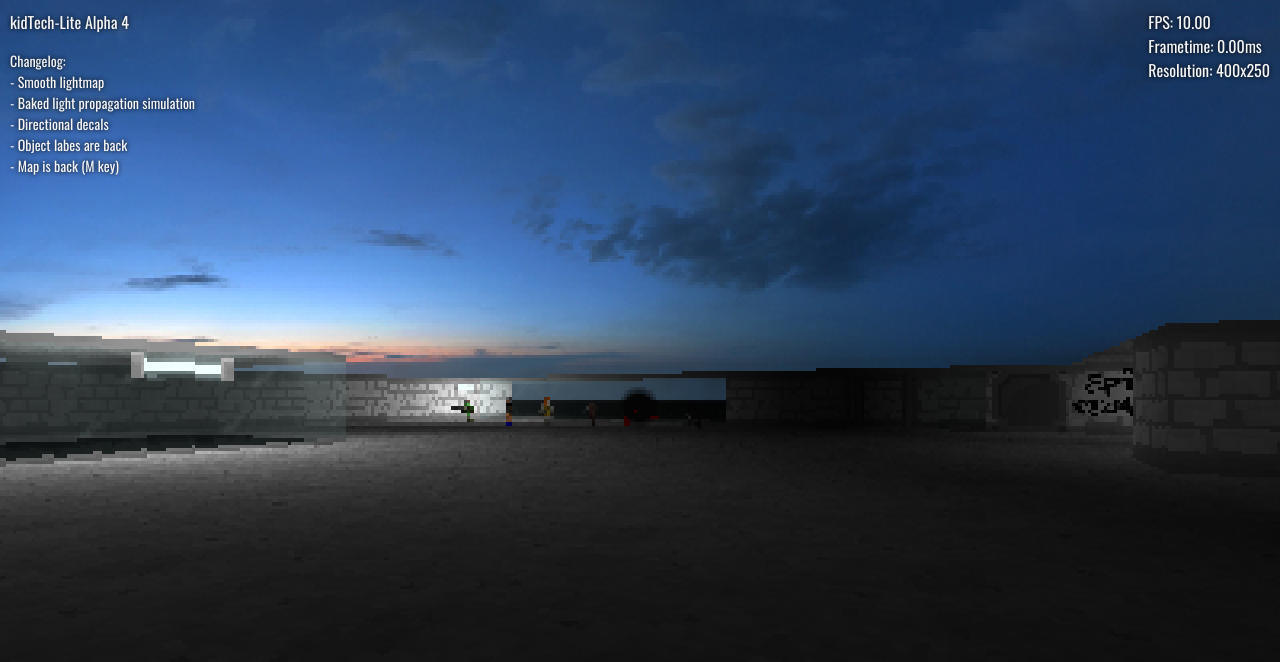
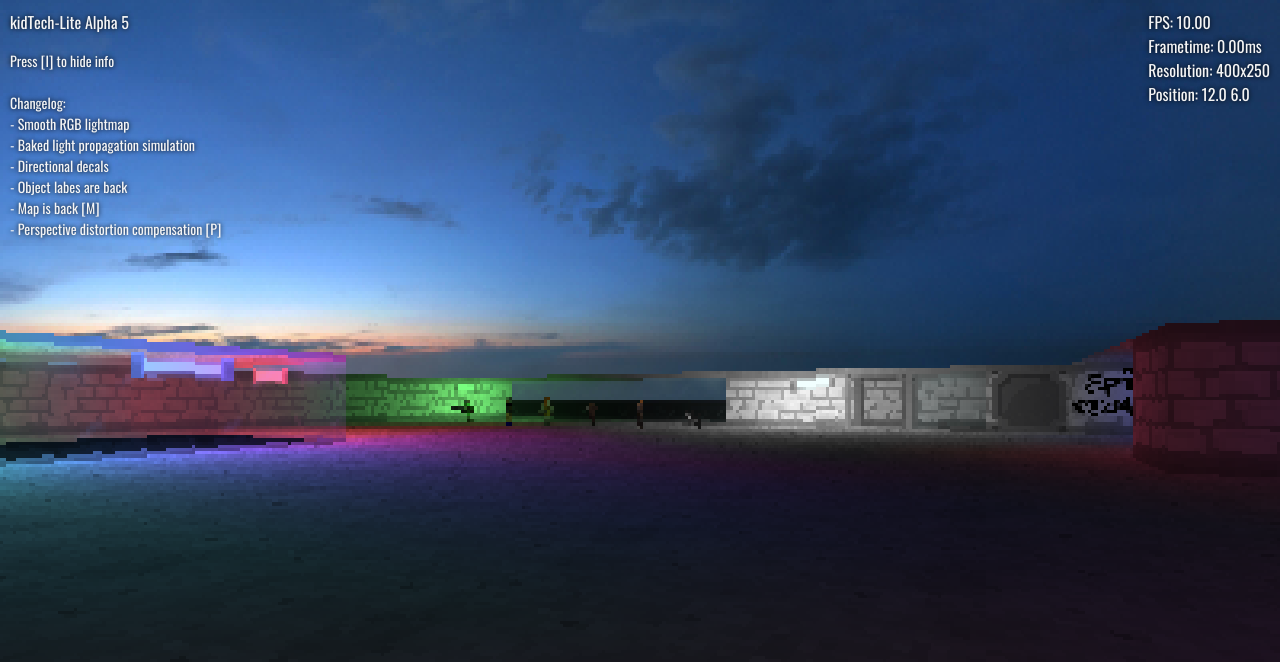
Before and after one commit to CoffeeBeanum/kidTech-Lite, a plain HTML site: page index.html in a window 1280 px wide. Drawn offline with Linux system fonts and the light colour scheme; animation ran at ten frames a second.

Commit message:
Add RGB lighting. Optimize light propagation simulation. Add ambient light. Add perspective distortion compensation.

```diff
--- a/index.css
+++ b/index.css
@@ -11,6 +11,8 @@
 body, html {
     height: 100%;
     font-family: 'Oswald', sans-serif;
+    overflow: hidden;
+    background-color: black;
 }
 
 canvas {
@@ -23,7 +25,7 @@ canvas {
     image-rendering: pixelated; /* Firefox */
 }
 
-.debug-label {
+.info-label {
     position: absolute;
     top: 10px
 }
@@ -50,7 +52,7 @@ canvas {
     right: 10px;
 }
 
-#debug-label-container {
+#info-label-container {
     position: absolute;
     right: 0;
     top: 0;
--- a/index.html
+++ b/index.html
@@ -15,10 +15,10 @@
 <canvas id='canvas'></canvas>
 <canvas id='uiCanvas'></canvas>
 
-<div id="debug-label-container">
-    <div class="debug-label" id="info-label">kidTech-Lite Alpha 4</div>
-    <div class="debug-label" id="changelog-label">Changelog:<br>- Smooth lightmap<br>- Baked light propagation simulation<br>- Directional decals<br>- Object labes are back<br>- Map is back (M key)</div>
-    <div class="debug-label" id="fps-label">FPS: </div>
+<div id="info-label-container">
+    <div class="info-label" id="info-label">kidTech-Lite Alpha 5</div>
+    <div class="info-label" id="changelog-label">Press [I] to hide info<br><br>Changelog:<br>- Smooth RGB lightmap<br>- Baked light propagation simulation<br>- Directional decals<br>- Object labes are back<br>- Map is back [M]<br>- Perspective distortion compensation [P]</div>
+    <div class="info-label" id="fps-label">FPS: </div>
 </div>
 
 <script src="js/textures.js"></script>
--- a/js/blockProperties.js
+++ b/js/blockProperties.js
@@ -1,3 +1,3 @@
 var transparentBlocks = [0, 2, 3, 5];
-var nonSolidBlocks = [0, 2, 5];
+var nonSolidBlocks = [0, 2, 9];
 var mergeableBlocks = [3];
--- a/js/constants.js
+++ b/js/constants.js
@@ -6,7 +6,7 @@ var piRatio = Math.PI / 180;
 var presetWorld = {
     'walls': [
         [1,1,1,1,1,1,1,1,1,1,1,1,1,1,1,1,1,1,1,1,1,1,1,1,1,1,1],
-        [1,1,0,0,0,0,1,0,0,5,5,0,0,0,0,0,5,5,0,0,1,2,2,2,2,2,1],
+        [1,1,0,0,0,0,1,0,0,2,2,0,0,0,0,0,2,2,0,0,1,2,2,2,2,2,1],
         [1,1,0,0,0,0,1,0,1,3,3,3,3,2,3,3,3,3,1,0,1,2,2,2,2,2,1],
         [1,1,0,0,0,0,1,0,0,0,0,0,0,0,0,0,0,0,0,0,1,2,2,2,2,2,1],
         [1,1,0,0,0,0,1,0,0,0,0,0,0,0,0,0,0,0,0,0,1,2,2,2,2,2,1],
@@ -14,7 +14,7 @@ var presetWorld = {
         [1,3,0,0,0,0,0,0,0,0,0,0,0,0,0,0,0,0,0,0,1,1,1,2,1,1,1],
         [1,2,0,0,0,0,0,0,0,0,0,0,0,0,0,0,0,0,0,0,1,1,0,0,0,1,0],
         [0,1,0,0,0,0,0,0,0,0,0,0,0,0,0,0,0,0,0,0,1,1,0,1,1,1,0],
-        [0,1,0,0,0,0,0,0,0,0,0,0,0,0,0,0,0,0,0,0,1,1,0,0,0,1,0],
+        [0,1,0,0,0,0,0,0,0,0,0,0,0,0,0,0,0,0,0,0,1,1,0,0,1,1,0],
         [0,3,0,0,0,0,0,0,0,0,0,0,0,0,0,0,0,0,0,0,1,1,1,2,1,1,0],
         [0,3,0,0,0,0,0,0,0,0,0,0,0,0,0,0,0,0,0,0,0,0,0,0,0,1,0],
         [0,3,0,0,0,0,0,0,3,3,3,0,0,0,0,0,0,0,0,0,0,0,0,0,0,1,0],
@@ -48,7 +48,7 @@ var presetWorld = {
         [0,0,0,0,0,0,0,0,0,0,0,0,0,0,0,0,0,0,0,0,0,0,0,0,0,0,0],
         [0,0,4,4,4,4,0,4,4,4,4,4,4,4,4,4,4,4,4,4,0,4,4,4,4,4,0],
         [0,0,4,4,4,4,0,5,0,3,3,3,3,2,3,3,3,3,0,5,0,4,4,4,4,4,0],
-        [0,0,4,4,4,4,0,0,0,0,0,0,0,0,0,0,0,0,0,0,0,4,4,4,4,4,0],
+        [0,0,4,4,4,4,0,0,0,0,0,0,0,0,0,0,0,0,0,0,0,4,4,0,4,4,0],
         [0,0,4,4,4,4,0,0,0,0,0,0,0,0,0,0,0,0,0,0,0,4,4,4,4,4,0],
         [0,0,0,0,0,0,0,0,0,0,0,0,0,0,0,0,0,0,0,0,0,4,4,4,4,4,0],
         [0,4,0,0,0,0,0,0,0,0,0,0,0,0,0,0,0,0,0,0,0,0,0,4,0,0,0],
@@ -66,38 +66,46 @@ var presetWorld = {
     ],
     'lightmap': [],
     'decals': [
-        {'type':2,'x':1,'y':1},
-        {'type':1,'x':1,'y':2},
-        {'type':0,'x':1,'y':3},
-        {'type':6,'x':1,'y':4},
+        {'type':7,'x':3,'y':0}, // alpha-test
+        {'type':2,'x':1,'y':1}, // art-engie
+        {'type':1,'x':1,'y':2}, // art-vobla
+        {'type':0,'x':1,'y':3}, // art-landscape
+        {'type':6,'x':1,'y':4}, // epic_decals
+        {'type':3,'x':11,'y':2}, // warning
+        {'type':3,'x':15,'y':2}, // warning
+        {'type':7,'x':10,'y':2}, // alpha-test
+        {'type':2,'x':21,'y':8}, // art-engie
+        {'type':5,'x':22,'y':10,'face':3}, // lag-room
+        // metal-plates
         {'type':4,'x':1,'y':5},
-        {'type':3,'x':11,'y':2},
-        {'type':3,'x':15,'y':2},
-        {'type':7,'x':10,'y':2},
-        {'type':2,'x':21,'y':8},
         {'type':4,'x':6,'y':2},
         {'type':4,'x':8,'y':2},
         {'type':4,'x':18,'y':2},
         {'type':4,'x':20,'y':10},
-        {'type':5,'x':23,'y':8},
-        {'type':7,'x':3,'y':0},
-        // Lights
+        // lamps
         {'type':8,'x':2,'y':0,'face':3},
         {'type':8,'x':5,'y':0,'face':3},
+        {'type':8,'x':1,'y':8,'face':2},
+        {'type':8,'x':6,'y':1,'face':2},
+        {'type':8,'x':20,'y':1,'face':0},
+        {'type':8,'x':13,'y':2,'face':3},
         {'type':8,'x':20,'y':6,'face':0},
-        {'type':8,'x':19,'y':17,'face':1},
         {'type':8,'x':1,'y':16,'face':2},
-        {'type':8,'x':20,'y':13,'face':0},
-        {'type':8,'x':9,'y':12,'face':1}
+        {'type':8,'x':20,'y':13,'face':2},
+        {'type':8,'x':8,'y':13,'face':0},
+        {'type':8,'x':9,'y':12,'face':1},
+        {'type':8,'x':10,'y':13,'face':2},
+        {'type':8,'x':23,'y':0,'face':3}
     ],
     'objects': [
         {'name':'Doom guy','x':2.5,'y':15.5,'rotation':0,'type':0},
         {'name':'Nazi dude','x':2.5,'y':14.5,'rotation':0,'type':1},
         {'name':'Orman Ablo','x':2.5,'y':13.5,'rotation':0,'type':2},
         {'name':'The Famous Shpee','x':2.5,'y':12.5,'rotation':0,'type':3},
-        {'name':'Blood ghoul','x':2.5,'y':11.5,'rotation':0,'type':4},
+        {'name':'Engineer TF2','x':2.5,'y':11.5,'rotation':0,'type':6},
         {'name':'Cat','x':2.5,'y':10.5,'rotation':0,'type':5},
-        {'name':'','x':21.5,'y':5.5,'rotation':315,'type':6},
+        {'name':'','x':24.7,'y':7.7,'rotation':225,'type':6},
+        {'name':'','x':21.5,'y':5.5,'rotation':315,'type':4}
     ],
     'portals': [
         [{'x':20,'y':24},{'x':19,'y':34}],
@@ -110,13 +118,19 @@ var presetWorld = {
         [{'x':16,'y':1},{'x':11,'y':1}]
     ],
     'lights': [
-        {'intensity':1,'x':2,'y':0,'face':3},
-        {'intensity':1,'x':5,'y':0,'face':3},
-        {'intensity':1,'x':20,'y':6,'face':0},
-        {'intensity':1,'x':19,'y':17,'face':1},
-        {'intensity':1,'x':1,'y':16,'face':2},
-        {'intensity':1,'x':20,'y':13,'face':0},
-        {'intensity':1,'x':9,'y':12,'face':1}
+        {'intensity':{'r':0,'g':0,'b':1.5},'x':2,'y':0,'face':3},
+        {'intensity':{'r':1.5,'g':0,'b':0},'x':5,'y':0,'face':3},
+        {'intensity':{'r':1,'g':1,'b':1},'x':1,'y':8,'face':2},
+        {'intensity':{'r':0.4,'g':0,'b':0.4},'x':6,'y':1,'face':2},
+        {'intensity':{'r':0.4,'g':0,'b':0.4},'x':20,'y':1,'face':0},
+        {'intensity':{'r':1,'g':0,'b':1},'x':13,'y':2,'face':3},
+        {'intensity':{'r':0.4,'g':0.4,'b':0.4},'x':20,'y':6,'face':0},
+        {'intensity':{'r':0.5,'g':1,'b':0.5},'x':1,'y':16,'face':2},
+        // {'intensity':{'r':1,'g':0,'b':0},'x':20,'y':13,'face':2},
+        {'intensity':{'r':1.5,'g':0,'b':0},'x':8,'y':13,'face':0},
+        {'intensity':{'r':0,'g':0,'b':1.5},'x':9,'y':12,'face':1},
+        {'intensity':{'r':0,'g':1.5,'b':0},'x':10,'y':13,'face':2},
+        {'intensity':{'r':1,'g':0,'b':0},'x':23,'y':0,'face':3}
     ]
 }
 
@@ -181,12 +195,11 @@ function initializeWorld() {
                 1: getPresetLightmapCell(x+1, y),
                 2: getPresetLightmapCell(x+1, y+1),
                 3: getPresetLightmapCell(x,   y+1),
-                'average': 0,
+                'average': {'r':0,'g':0,'b':0},
                 'uniform': true
             };
 
-            cell.lightmap.average = (cell.lightmap[0] + cell.lightmap[1] + cell.lightmap[2] + cell.lightmap[3]) / 4;
-            cell.lightmap.uniform = (cell.lightmap[0] === cell.lightmap[1] && cell.lightmap[0] === cell.lightmap[2] && cell.lightmap[0] === cell.lightmap[3]);
+            calculateAverageLightmap(cell.lightmap);
 
             setWorldCell(x, y, cell);
         }
@@ -198,14 +211,27 @@ function initializeWorld() {
 const maxLightRefineIterations = 10;
 const lightCellFalloff = 0.7;
 const lightDiagonalFalloffFactor = 0.8;
-const ambientLightLevel = 0;
+const baseLightLevel = {'r':0,'g':0,'b':0};
+const ambientLightLevel = {'r':0.1,'g':0.1,'b':0.15};
 let tempLightmap = [];
 
 function simulateLightPropagation() {
     const lightmapHeight = presetWorld.walls.length + 1;
     const lightmapWidth = presetWorld.walls[0].length + 1;
 
-    presetWorld.lightmap = Array(lightmapHeight * lightmapWidth).fill(ambientLightLevel);
+    presetWorld.lightmap = Array(lightmapHeight * lightmapWidth).fill(baseLightLevel);
+
+    for (let y = 0; y < world.height; y++) {
+        for (let x = 0; x < world.width; x++) {
+            let cell = getWorldCell(x, y);
+            if (cell.transparent && cell.ceiling === 0) {
+                setPresetLightmapCell(x,   y,   ambientLightLevel);
+                setPresetLightmapCell(x+1, y,   ambientLightLevel);
+                setPresetLightmapCell(x+1, y+1, ambientLightLevel);
+                setPresetLightmapCell(x,   y+1, ambientLightLevel);
+            }
+        }
+    }
 
     for (let i = 0; i < presetWorld.lights.length; i++) {
         let light = presetWorld.lights[i];
@@ -222,72 +248,49 @@ function simulateLightPropagation() {
     }
 
     for (let i = 0; i < maxLightRefineIterations; i++) {
-        tempLightmap = { ...presetWorld.lightmap };
+        tempLightmap = JSON.parse(JSON.stringify(presetWorld.lightmap));
 
         for (let y = 0; y < lightmapHeight; y++) {
             for (let x = 0; x < lightmapWidth; x++) {
-                let lightmapCell = getPresetLightmapCell(x, y);
+                let lightmapCell = { ...getPresetLightmapCell(x, y) };
 
-                if (lightmapCell <= ambientLightLevel) continue;
+                if (lightmapCell.r <= ambientLightLevel.r && lightmapCell.g <= ambientLightLevel.g && lightmapCell.b <= ambientLightLevel.b) continue;
 
                 if (x - 1 >= 0 && x < world.width && y - 1 >= 0 && y < world.height) {
-                    let directIntensity =  lightmapCell * lightCellFalloff;
-                    let diagonalIntensity =  lightmapCell * lightCellFalloff * lightDiagonalFalloffFactor;
-
                     // Direct propagation
+                    lightmapCell.r *= lightCellFalloff;
+                    lightmapCell.g *= lightCellFalloff;
+                    lightmapCell.b *= lightCellFalloff;
 
                     // Up
-                    if (getWorldCell(x - 1, y - 1).transparent || getWorldCell(x, y - 1).transparent) {
-                        if (getPresetLightmapCell(x, y - 1) < directIntensity) setTempLightmapCell(x, y - 1, directIntensity);
-                    }
+                    if (getWorldCell(x - 1, y - 1).transparent || getWorldCell(x, y - 1).transparent) updateLightingCell(x, y - 1, lightmapCell);
 
                     // Left
-                    if (getWorldCell(x - 1, y - 1).transparent || getWorldCell(x - 1, y).transparent) {
-                        if (getPresetLightmapCell(x - 1, y) < directIntensity) setTempLightmapCell(x - 1, y, directIntensity);
-                    }
+                    if (getWorldCell(x - 1, y - 1).transparent || getWorldCell(x - 1, y).transparent) updateLightingCell(x - 1, y, lightmapCell);
 
                     // Right
-                    if (getWorldCell(x, y - 1).transparent || getWorldCell(x, y).transparent) {
-                        if (getPresetLightmapCell(x + 1, y) < directIntensity) setTempLightmapCell(x + 1, y, directIntensity);
-                    }
+                    if (getWorldCell(x, y - 1).transparent || getWorldCell(x, y).transparent) updateLightingCell(x + 1, y, lightmapCell);
 
                     // Down
-                    if (getWorldCell(x - 1, y).transparent || getWorldCell(x, y).transparent) {
-                        if (getPresetLightmapCell(x, y + 1) < directIntensity) setTempLightmapCell(x, y + 1, directIntensity);
-                    }
+                    if (getWorldCell(x - 1, y).transparent || getWorldCell(x, y).transparent) updateLightingCell(x, y + 1, lightmapCell);
 
                     // Diagonal propagation
+                    lightmapCell.r *= lightDiagonalFalloffFactor;
+                    lightmapCell.g *= lightDiagonalFalloffFactor;
+                    lightmapCell.b *= lightDiagonalFalloffFactor;
 
                     // Left-Up
-                    if (getWorldCell(x - 1, y - 1).transparent && (getWorldCell(x - 1, y).transparent || getWorldCell(x, y - 1).transparent)) {
-                        if (getPresetLightmapCell(x - 1, y - 1) < diagonalIntensity) setTempLightmapCell(x - 1, y - 1, diagonalIntensity);
-                    }
+                    if (getWorldCell(x - 1, y - 1).transparent && (getWorldCell(x - 1, y).transparent || getWorldCell(x, y - 1).transparent)) updateLightingCell(x - 1, y - 1, lightmapCell);
 
                     // Right-Up
-                    if (getWorldCell(x, y - 1).transparent && (getWorldCell(x, y).transparent || getWorldCell(x - 1, y - 1).transparent)) {
-                        if (getPresetLightmapCell(x + 1, y - 1) < diagonalIntensity) setTempLightmapCell(x + 1, y - 1, diagonalIntensity);
-                    }
+                    if (getWorldCell(x, y - 1).transparent && (getWorldCell(x, y).transparent || getWorldCell(x - 1, y - 1).transparent)) updateLightingCell(x + 1, y - 1, lightmapCell);
 
                     // Left-Down
-                    if (getWorldCell(x - 1, y).transparent && (getWorldCell(x - 1, y - 1).transparent || getWorldCell(x, y).transparent)) {
-                        if (getPresetLightmapCell(x - 1, y + 1) < diagonalIntensity) setTempLightmapCell(x - 1, y + 1, diagonalIntensity);
-                    }
+                    if (getWorldCell(x - 1, y).transparent && (getWorldCell(x - 1, y - 1).transparent || getWorldCell(x, y).transparent)) updateLightingCell(x - 1, y - 1, lightmapCell);
 
                     // Right-Down
-                    if (getWorldCell(x, y).transparent && (getWorldCell(x, y - 1).transparent || getWorldCell(x - 1, y).transparent)) {
-                        if (getPresetLightmapCell(x + 1, y + 1) < diagonalIntensity) setTempLightmapCell(x + 1, y + 1, diagonalIntensity);
-                    }
+                    if (getWorldCell(x, y).transparent && (getWorldCell(x, y - 1).transparent || getWorldCell(x - 1, y).transparent)) updateLightingCell(x + 1, y + 1, lightmapCell);
                 }
-
-                // for (var offY = -1; offY <= 1; offY++) {
-                //     for (var offX = -1; offX <= 1; offX++) {
-                //         if (offX === 0 && offY === 0) continue;
-                //         if (y + offY < 0 || y + offY > lightmapHeight-1) continue;
-                //         if (x + offX < 0 || x + offX > lightmapWidth-1) continue;
-
-
-                //     }
-                // }
             }
         }
 
@@ -315,14 +318,6 @@ function setPresetLightmapCell(x, y, value) {
     presetWorld.lightmap[y * presetWorld.walls[0].length + x] = value;
 }
 
-function getTempLightmapCell(x, y) {
-    return tempLightmap[y * presetWorld.walls[0].length + x];
-}
-
-function setTempLightmapCell(x, y, value) {
-    tempLightmap[y * presetWorld.walls[0].length + x] = value;
-}
-
 function getWorldCell(x, y) {
     return world.cells[y * world.width + x];
 }
@@ -331,4 +326,25 @@ function setWorldCell(x, y, cell) {
     world.cells[y * world.width + x] = cell;
 }
 
+function calculateAverageLightmap(lightmap) {
+    lightmap.average.r = (lightmap[0].r + lightmap[1].r + lightmap[2].r + lightmap[3].r) / 4;
+    lightmap.average.g = (lightmap[0].g + lightmap[1].g + lightmap[2].g + lightmap[3].g) / 4;
+    lightmap.average.b = (lightmap[0].b + lightmap[1].b + lightmap[2].b + lightmap[3].b) / 4;
+
+    lightmap.uniform = (
+        (lightmap[0].r === lightmap[1].r && lightmap[1].r === lightmap[2].r && lightmap[2].r === lightmap[3].r) &&
+        (lightmap[0].g === lightmap[1].g && lightmap[1].g === lightmap[2].g && lightmap[2].g === lightmap[3].g) &&
+        (lightmap[0].b === lightmap[1].b && lightmap[1].b === lightmap[2].b && lightmap[2].b === lightmap[3].b)
+    );
+}
+
+function updateLightingCell(x, y, value) {
+    let referenceCell = getPresetLightmapCell(x, y);
+    let cell = tempLightmap[(y) * presetWorld.walls[0].length + x];
+
+    if (referenceCell.r < value.r) cell.r = value.r;
+    if (referenceCell.g < value.g) cell.g = value.g;
+    if (referenceCell.b < value.b) cell.b = value.b;
+}
+
 export { world, faceToVertices, DEBUG_SOUND, piRatio }
--- a/js/main.js
+++ b/js/main.js
@@ -1,5 +1,5 @@
 import { world, faceToVertices, piRatio } from './constants.js'
-import { context, canvas, uiContext, uiCanvas, uiScaleFactor, debugSound, fpsLabel, drawDistance, tintStrength, fogStartDistance, maxHorizonSkew, minimapOffset, minimapCellSize, minimapObjectSize, minimapFovSize, minimapFloorColor } from './startSettings.js'
+import { context, canvas, uiContext, uiCanvas, uiScaleFactor, debugSound, debugLabel, changelogLabel, drawDistance, tintStrength, fogStartDistance, maxHorizonSkew, minimapOffset, minimapCellSize, minimapObjectSize, minimapFovSize, minimapFloorColor } from './startSettings.js'
 
 // System lets
 let frameStart;
@@ -78,6 +78,8 @@ function KeyState() {
     this.rightArrow = false;
     this.upArrow = false;
     this.downArrow = false;
+    this.info = true;
+    this.perspective = false;
 }
 
 let currentKeyState = new KeyState();
@@ -222,21 +224,38 @@ function drawFloorPixel(texture, onScreenX, onScreenY, offsetX, offsetY, cell) {
     // Don't draw if resulting alpha is 0
     if (alpha > 0) {
         // Apply lighting
-        let lightingFactor = 1;
+
         if (cell.lightmap.uniform) {
-            lightingFactor = cell.lightmap.average;
-        } else {
-            lightingFactor = (
-                cell.lightmap[0] * (1 - offsetX) * (1 - offsetY) +
-                cell.lightmap[1] * offsetX * (1 - offsetY) +
-                cell.lightmap[2] * offsetX * offsetY +
-                cell.lightmap[3] * (1 - offsetX) * offsetY
+            finalR *= cell.lightmap.average.r;
+            finalG *= cell.lightmap.average.g;
+            finalB *= cell.lightmap.average.b;
+        }else {
+            let inverseOffsetX = (1 - offsetX);
+            let inverseOffsetY = (1 - offsetY);
+            let offsetiXiY = inverseOffsetX * inverseOffsetY;
+            let offsetXiY = offsetX * inverseOffsetY;
+            let offsetXY = offsetX * offsetY;
+            let offsetiXY = inverseOffsetX * offsetY;
+
+            finalR *= (
+                cell.lightmap[0].r * offsetiXiY +
+                cell.lightmap[1].r * offsetXiY +
+                cell.lightmap[2].r * offsetXY +
+                cell.lightmap[3].r * offsetiXY
+            );
+            finalG *= (
+                cell.lightmap[0].g * offsetiXiY +
+                cell.lightmap[1].g * offsetXiY +
+                cell.lightmap[2].g * offsetXY +
+                cell.lightmap[3].g * offsetiXY
+            );
+            finalB *= (
+                cell.lightmap[0].b * offsetiXiY +
+                cell.lightmap[1].b * offsetXiY +
+                cell.lightmap[2].b * offsetXY +
+                cell.lightmap[3].b * offsetiXY
             );
         }
-
-        finalR *= lightingFactor;
-        finalG *= lightingFactor;
-        finalB *= lightingFactor;
 
         // Don't blend if alpha is 1
         if (alpha < 1) {
@@ -566,16 +585,17 @@ function drawScanLine(ray) {
             // Apply lighting
             let faceVertices = faceToVertices(ray.face);
 
-            let lightingFactor = 1;
             if (ray.cell.lightmap.uniform) {
-                lightingFactor = ray.cell.lightmap.average;
-            }else {
-                lightingFactor = ray.cell.lightmap[faceVertices[0]] * ray.textureX + ray.cell.lightmap[faceVertices[1]] * (1 - ray.textureX);
+                finalR *= ray.cell.lightmap.average.r;
+                finalG *= ray.cell.lightmap.average.g;
+                finalB *= ray.cell.lightmap.average.b;
+            } else {
+                let inverseTextureX = (1 - ray.textureX);
+
+                finalR *= ray.cell.lightmap[faceVertices[0]].r * ray.textureX + ray.cell.lightmap[faceVertices[1]].r * inverseTextureX;
+                finalG *= ray.cell.lightmap[faceVertices[0]].g * ray.textureX + ray.cell.lightmap[faceVertices[1]].g * inverseTextureX;
+                finalB *= ray.cell.lightmap[faceVertices[0]].b * ray.textureX + ray.cell.lightmap[faceVertices[1]].b * inverseTextureX;
             }
-
-            finalR *= lightingFactor;
-            finalG *= lightingFactor;
-            finalB *= lightingFactor;
 
             // Don't blend if resulting alpha is 1
             if (alpha < 1) {
@@ -667,10 +687,9 @@ function drawObject(object) {
                         // }
 
                         // Apply lighting
-                        let lightingFactor = lightmap.average;
-                        finalR *= lightingFactor;
-                        finalG *= lightingFactor;
-                        finalB *= lightingFactor;
+                        finalR *= lightmap.average.r;
+                        finalG *= lightmap.average.g;
+                        finalB *= lightmap.average.b;
 
                         // Don't blend if resulting alpha is 1
                         if (alpha < 1) {
@@ -833,16 +852,16 @@ function updateUserInput() {
         thisPlayer.speedY += acceleration * Math.sin((thisPlayer.rotation + 90) * piRatio);
     }
     if (currentKeyState.leftArrow) {
-        thisPlayer.rotation -= 2;
+        thisPlayer.rotation -= 0.15 * deltaTime;
     }
     if (currentKeyState.rightArrow) {
-        thisPlayer.rotation += 2;
+        thisPlayer.rotation += 0.15 * deltaTime;
     }
     if (currentKeyState.upArrow) {
-        horizon += 2;
+        horizon += 0.15 * deltaTime;
     }
     if (currentKeyState.downArrow) {
-        horizon -= 2;
+        horizon -= 0.15 * deltaTime;
     }
 }
 
@@ -859,6 +878,12 @@ function validatePlayerValues() {
         horizon = canvas.height / 2 - maxHorizonSkew;
     } else if (horizon >= canvas.height / 2 + maxHorizonSkew) {
         horizon = canvas.height / 2 + maxHorizonSkew;
+    }
+
+    // Perspective distortion compensation
+    if (currentKeyState.perspective) {
+        canvas.style.transform = `perspective(1000px) rotateX(${(horizon - canvas.height / 2) / 10}deg)`;
+        // canvas.style.transform = `perspective(1000px) rotateX(${(horizon - canvas.height / 2) / 10}deg) scale(${Math.abs((canvas.height / 2) / 1000) + 1})`;
     }
 }
 
@@ -899,9 +924,11 @@ document.addEventListener('pointerlockchange', lockChangeAlert, false);
 function lockChangeAlert() {
     if (document.pointerLockElement === canvas && gameState === 1) {
         console.log('The pointer lock status is now locked');
+        document.body.requestFullscreen();
         document.addEventListener("mousemove", cameraMove, false);
     } else {
         console.log('The pointer lock status is now unlocked');
+        document.exitFullscreen();
         document.removeEventListener("mousemove", cameraMove, false);
     }
 }
@@ -924,6 +951,20 @@ document.addEventListener('keydown', e => {
         if (e.keyCode === 39) currentKeyState.rightArrow = true;
         if (e.keyCode === 38) currentKeyState.upArrow = true;
         if (e.keyCode === 40) currentKeyState.downArrow = true;
+        if (e.keyCode === 80) {
+            currentKeyState.perspective = !currentKeyState.perspective;
+            if (!currentKeyState.perspective) canvas.style.transform = '';
+        }
+        if (e.keyCode === 73) {
+            currentKeyState.info = !currentKeyState.info;
+            if (currentKeyState.info) {
+                changelogLabel.style.visibility = "visible";
+                debugLabel.style.visibility = "visible";
+            } else {
+                changelogLabel.style.visibility = "hidden";
+                debugLabel.style.visibility = "hidden";
+            }
+        }
     }
 });
 
@@ -954,9 +995,11 @@ window.onresize = function() {
 window.onresize();
 
 function updateFps() {
-    fpsLabel.innerHTML = `FPS: ${(1000/deltaTime).toFixed(2)}<br>
+    debugLabel.innerHTML = `FPS: ${(1000/deltaTime).toFixed(2)}<br>
     Frametime: ${(frameEnd - frameStart).toFixed(2)}ms<br>
-    Resolution: ${canvas.width}x${canvas.height}`;
+    Resolution: ${canvas.width}x${canvas.height}<br>
+    Position: ${thisPlayer.x.toFixed(1)} ${thisPlayer.y.toFixed(1)}<br>
+    ${currentKeyState.perspective ? '<br>PERSPECTIVE FIX' : ''}`;
 }
 
 function renderLoop() {
--- a/js/startSettings.js
+++ b/js/startSettings.js
@@ -19,8 +19,9 @@ const debugSound = new Audio(DEBUG_SOUND);
 
 debugSound.volume = 0.2;
 
-//FPS label
-const fpsLabel = document.getElementById("fps-label");
+//Labels
+const debugLabel = document.getElementById("fps-label");
+const changelogLabel = document.getElementById("changelog-label");
 
 // Rendering settings
 const drawDistance = 50;
@@ -29,7 +30,7 @@ const tintStrength = 0.4;
 
 const fogStartDistance = 20;
 
-const maxHorizonSkew = 80;
+const maxHorizonSkew = 120;
 
 // Minimap settings
 
@@ -39,4 +40,4 @@ const minimapObjectSize = 1.5;
 const minimapFovSize = 15;
 const minimapFloorColor = 'lightgrey';
 
-export { canvas, context, uiCanvas, uiContext, uiScaleFactor, debugSound, fpsLabel, drawDistance, tintStrength, fogStartDistance, maxHorizonSkew, minimapOffset, minimapCellSize, minimapObjectSize, minimapFovSize, minimapFloorColor }
+export { canvas, context, uiCanvas, uiContext, uiScaleFactor, debugSound, debugLabel, changelogLabel, drawDistance, tintStrength, fogStartDistance, maxHorizonSkew, minimapOffset, minimapCellSize, minimapObjectSize, minimapFovSize, minimapFloorColor }
--- a/js/textures.js
+++ b/js/textures.js
@@ -91,7 +91,7 @@ const spriteNames = [
 const tempCanvas = document.getElementById("tempCanvas");
 const tempContext = tempCanvas.getContext("2d", { alpha: true });
 
-var skybox = new Image();
+const skybox = new Image();
 skybox.src = "resources/skybox_night.jpg";
 
 function Texture(data, width, height) {
```
